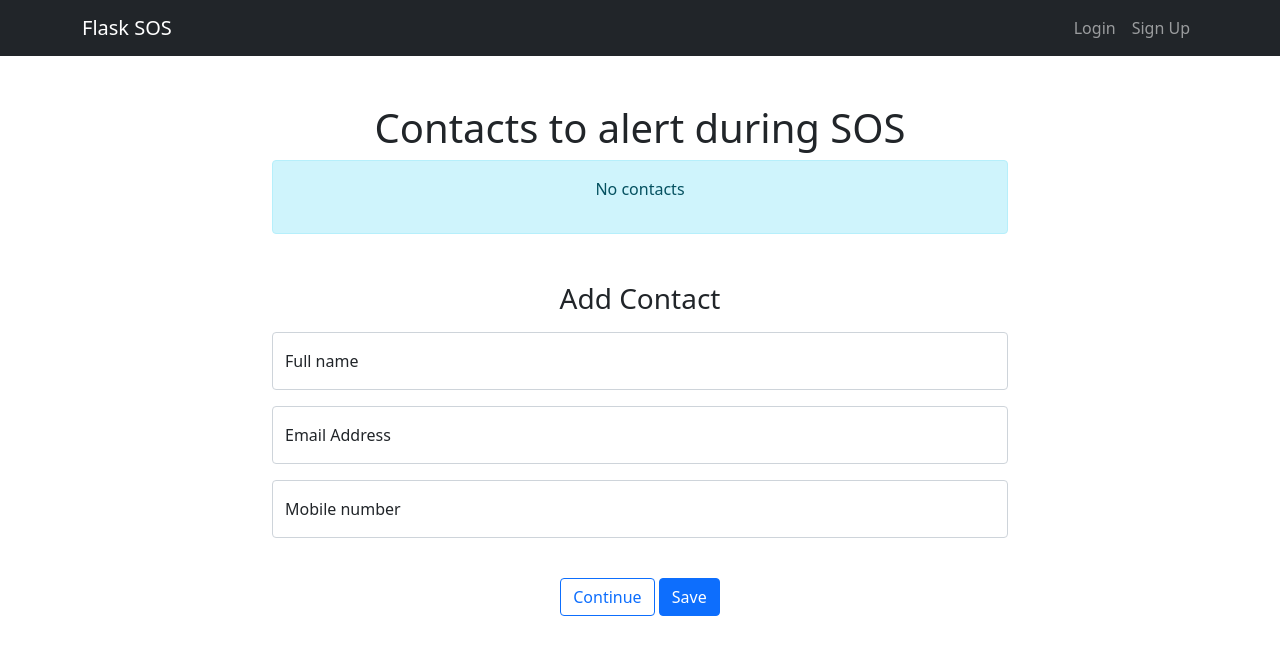
After one commit to aseerkt/flask_sos, a Flask app: template app/templates/contacts.html in a window 1280 px wide. The commit adds this page. Shown: the top 663 px of the page. Run offline with Flask 2, Linux system fonts and the light colour scheme; the template is opened without the code that fills it, so the values that code supplies are empty.

Commit message:
feat: add contact

```diff
--- a/app/__init__.py
+++ b/app/__init__.py
@@ -1,8 +1,10 @@
-import os
+import click
+from os import getenv
 from dotenv import load_dotenv
-from flask import Flask, render_template
+from flask import Flask, render_template, current_app
 from flask_sqlalchemy import SQLAlchemy
-from flask_login import LoginManager
+from flask_login import LoginManager, current_user
+from flask.cli import with_appcontext
 
 db = SQLAlchemy()
 
@@ -12,12 +14,16 @@ load_dotenv()
 def create_app():
     app = Flask(__name__, instance_relative_config=True)
     app.config.from_mapping(
-        SECRET_KEY=os.getenv('SECRET_KEY'),
-        SQLALCHEMY_DATABASE_URI=os.getenv('DATABASE_URL'),
+        SECRET_KEY=getenv('SECRET_KEY'),
+        SQLALCHEMY_DATABASE_URI=getenv('DATABASE_URL'),
         SQLALCHEMY_TRACK_MODIFICATIONS=False
     )
 
+    # initialise flask with the app
     db.init_app(app)
+    # register init-db command with flask
+    sync_app(app)
+
     with app.app_context():
         #  routes
         from .views import views
@@ -26,20 +32,41 @@ def create_app():
         app.register_blueprint(views, url_prefix='/')
         app.register_blueprint(auth, url_prefix='/')
 
-        from .models import User
-
-        # create database tables
-
-        db.create_all()
-
         # login manager
 
         login_manager = LoginManager()
         login_manager.login_view = "auth.login"
         login_manager.init_app(app)
 
+        from .models import User
+
         @login_manager.user_loader
         def load_user(id):
             return User.query.get(int(id))
 
+        @app.context_processor
+        def inject_user():
+            return dict(user=current_user)
+
         return app
+
+
+def sync_db():
+    with current_app.app_context():
+        db.drop_all()
+        db.create_all()
+
+
+@click.command("init-db")
+@with_appcontext
+def init_db_command():
+    """Clear existing data and create new tables."""
+    sync_db()
+    click.echo("Initialized the database.")
+
+
+def sync_app(app):
+    """Register database functions with the Flask app. This is called by
+    the application factory.
+    """
+    app.cli.add_command(init_db_command)
--- /dev/null
+++ b/app/static/css/styles.css
@@ -0,0 +1,25 @@
+.sos_btn {
+  color: #f4f4f4;
+  background-color: #f13c3c;
+  height: 150px;
+  width: 150px;
+  box-shadow: 0 0 10px 0 #e93838, inset 0 0 10px red;
+  border: none;
+  margin: 0 auto;
+  font-size: 3rem;
+  font-weight: 900;
+  display: inline-block;
+  border-radius: 50%;
+  transition: 0.3s all ease-in-out;
+}
+
+.sos_btn:hover {
+  color: #fff;
+  transform: scale(1.1);
+}
+
+.sos_btn:disabled {
+  opacity: 0.8;
+  cursor: not-allowed;
+  transform: none;
+}
--- a/app/templates/auth/signup.html
+++ b/app/templates/auth/signup.html
@@ -1,7 +1,7 @@
 {% extends "base.html" %} {% block title %} SOS | Sign Up{% endblock %} {% block
 content %}
-<form class="d-block mw-60" method="POST">
-  <h3 class="text-center">Login</h3>
+<form class="mt-5 d-block mw-60" method="POST">
+  <h1 class="mb-3 text-center">Sign Up</h3>
   <div class="mb-3 form-floating">
     <input
       class="form-control"
--- a/app/templates/base.html
+++ b/app/templates/base.html
@@ -11,13 +11,14 @@
       integrity="sha384-EVSTQN3/azprG1Anm3QDgpJLIm9Nao0Yz1ztcQTwFspd3yD65VohhpuuCOmLASjC"
       crossorigin="anonymous"
     />
+    <link rel="stylesheet" href="{{ url_for('static', filename='css/styles.css') }}">
     <title>{% block title %} {% endblock %}</title>
   </head>
   <body>
     <!-- Navbar -->
     <nav class="navbar navbar-expand-lg navbar-dark bg-dark">
-      <div class="container-fluid">
-        <a class="navbar-brand" href="/home">SOS</a>
+      <div class="container">
+        <a class="navbar-brand" href="{{url_for('views.home')}}">Flask SOS</a>
         <button
           class="navbar-toggler"
           type="button"
@@ -31,21 +32,18 @@
         </button>
         <div class="collapse navbar-collapse" id="navbarSupportedContent">
           <ul class="mb-2 navbar-nav me-auto mb-lg-0">
-            <li class="nav-item">
-              <a class="nav-link active" aria-current="page" href="/">Home</a>
-            </li>
-            {% if not current_user %}
+
+          </ul>
+          <ul class="navbar-nav">
+            {% if not user.is_authenticated %}
               <li class="nav-item">
                 <a class="nav-link" href="/login">Login</a>
               </li>
               <li class="nav-item">
                 <a class="nav-link" href="/sign-up">Sign Up</a>
               </li>
-            {% endif %}
             </li>
-          </ul>
-          {% if current_user %}
-          <div class="navbar-nav">
+            {% else %}
             <li class="nav-item dropdown">
               <a
               class="nav-link dropdown-toggle"
@@ -55,18 +53,22 @@
               data-bs-toggle="dropdown"
               aria-expanded="false"
               >
-                {{current_user.full_name}}
+              {{user.full_name}}
             </a>
+
             <ul class="dropdown-menu dropdown-menu-end" aria-labelledby="navbarDropdown">
-                <li><a class="dropdown-item" href="#">Action</a></li>
-                <li><a class="dropdown-item" href="#">Another action</a></li>
+              <li><a class="dropdown-item" href="#">Change Message</a></li>
+              <li><a class="dropdown-item" href="/contacts">Add Contact</a></li>
               <li><hr class="dropdown-divider" /></li>
               <li>
-                  <a class="dropdown-item" href="#">Something else here</a>
+                <a class="dropdown-item" href="/logout">Logout</a>
               </li>
             </ul>
+          </li>
+            {% endif %}
+          </ul>
+
           </div>
-          {% endif %}
         </div>
       </div>
     </nav>
@@ -86,10 +88,10 @@
       {% if messages %}
         {% for category, message in messages %}
           <div class="alert alert-{{category}} alert-dismissible fade show d-flex align-items-center" role="alert">
-            {% if category == 'danger' %}
+            {% if category == 'success' %}
+              <svg class="flex-shrink-0 bi me-2" width="24" height="24" role="img" aria-label="Success:"><use xlink:href="#check-circle-fill"/></svg>
+            {% else %}
               <svg class="flex-shrink-0 bi me-2" width="24" height="24" role="img" aria-label="Danger:"><use xlink:href="#exclamation-triangle-fill"/></svg>
-            {% else %}
-            <svg class="flex-shrink-0 bi me-2" width="24" height="24" role="img" aria-label="Success:"><use xlink:href="#check-circle-fill"/></svg>
             {% endif %}
             {{ message }}
             <button type="button" class="btn-close" data-bs-dismiss="alert" aria-label="Close"></button>
@@ -98,7 +100,12 @@
       {% endif %}
     {% endwith %}
     <!-- Content -->
-    <div class="container">{% block content %} {% endblock %}</div>
+    <div class="container">
+      <div class="row">
+        <div class="mx-auto col-md-8">
+          {% block content %} {% endblock %}</div>
+        </div>
+      </div>
     <!-- JavaScript Bundle with Popper -->
     <script
       src="https://cdn.jsdelivr.net/npm/bootstrap@5.0.2/dist/js/bootstrap.bundle.min.js"
--- /dev/null
+++ b/app/templates/contacts.html
@@ -0,0 +1,64 @@
+{% extends "base.html" %} {% block title %} Flask SOS | Contacts {% endblock %}
+{% block content %}
+<div class="my-5 text-center">
+  <h1>Contacts to alert during SOS</h1>
+
+  {% if contacts | length > 0 %}
+  <ul>
+    {% for contact in contacts %}
+    <li>
+      {{contact.full_name}} - {{contact.mobile_number}} - {{contact.email}}
+    </li>
+    {% endfor %}
+  </ul>
+  {% else %}
+  <div class="my-2 text-center alert alert-info">
+    <p>No contacts</p>
+  </div>
+  {% endif %} {% if contacts | length < 0 or contacts | length < 5 %}
+
+  <form class="mt-5 d-block mw-60" method="POST">
+    <h3 class="mb-3 text-center">Add Contact</h3>
+    <div class="mb-3 form-floating">
+      <input
+        class="form-control"
+        type="text"
+        id="full_name"
+        name="full_name"
+        placeholder="Sasi Anna"
+      />
+      <label class="form-label" for="full_name">Full name</label>
+    </div>
+    <div class="mb-3 form-floating">
+      <input
+        class="form-control"
+        type="text"
+        id="email"
+        name="email"
+        placeholder="sasi@sasi.com"
+      />
+      <label class="form-label" for="email">Email Address</label>
+    </div>
+    <div class="mb-3 form-floating">
+      <input
+        class="form-control"
+        type="number"
+        maxlength="10"
+        id="mobile_number"
+        name="mobile_number"
+        placeholder="Mobile number"
+      />
+      <label class="form-label" for="mobile_number">Mobile number</label>
+    </div>
+    <br />
+    <div align="center">
+      <button type="button" class="btn btn-outline-primary">Continue</button>
+      <button type="submit" class="btn btn-primary">Save</button>
+    </div>
+  </form>
+  {% else %}
+  <p>You have reached maximum number of contacts</p>
+  {% endif %}
+</div>
+
+{% endblock %}
--- /dev/null
+++ b/app/utils.py
@@ -0,0 +1,5 @@
+from re import match
+
+
+def is_email(email):
+    return match(r"[^@]+@[^@]+\.[^@]+", email)
```
Also changed, not shown: app/auth.py (+6 -4 lines), app/models.py (+19 -2 lines), app/templates/auth/login.html (+4 -4 lines), app/templates/home.html (+32 -2 lines), app/views.py (+45 -4 lines), app/static/styles.css (deleted), app/templates/message.html (added). Lines whose indentation alone changed are shown as unchanged.
